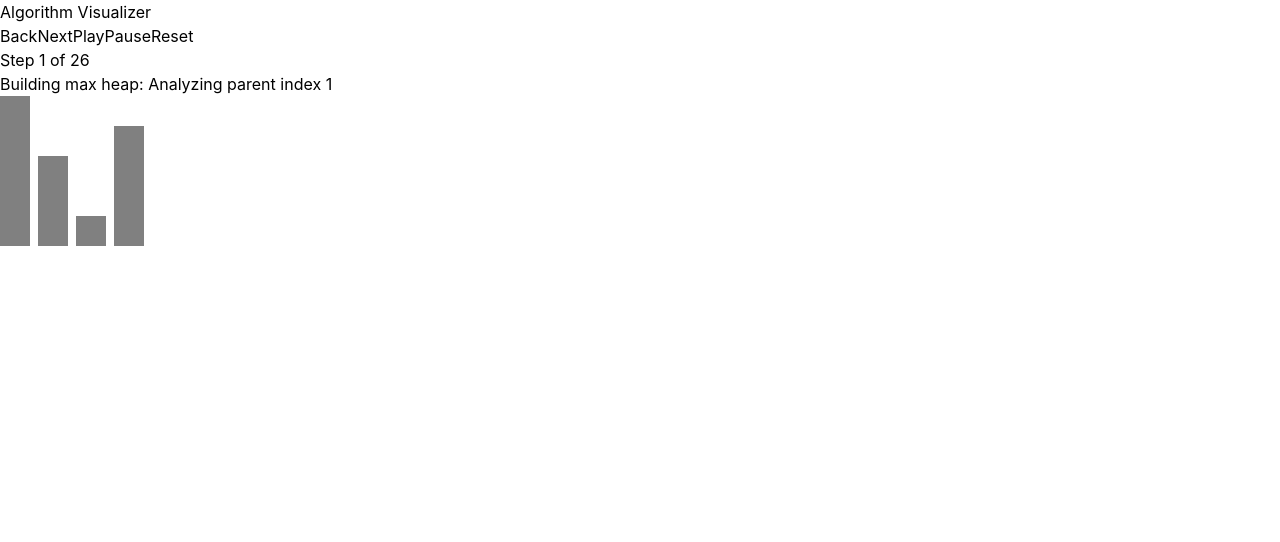
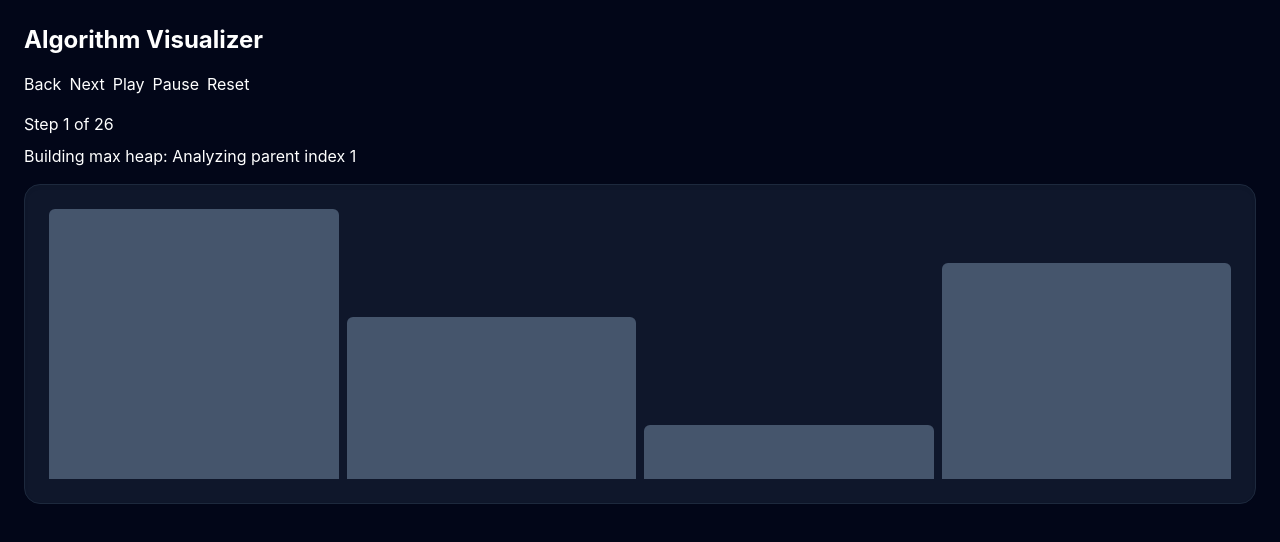
Before and after one commit to Sree-2607/Algorithm-Visualiser-and-Complexity-Analyser, a React (Vite) app: page / in a window 1280 px wide. Shown: the top 542 px of the page. Built offline with nearby package versions, Linux system fonts and the light colour scheme; the HTML template or start-up script is replaced by a standard one.

Commit message:
feat(core):implement sort visualizer

```diff
--- a/src/App.tsx
+++ b/src/App.tsx
@@ -1,4 +1,5 @@
 import { heapSort } from './algorithms'
+import SortVisualizer from './components/SortVisualizer'
 import { useStepPlayer } from './hooks/useStepPlayer'
 
 function App() {
@@ -7,48 +8,25 @@ function App() {
 
   const player = useStepPlayer(input, steps, 500)
 
-  console.log('Current bars:', player.bars)
-  console.log('Current step:', player.currentStep)
-  console.log('Comparisons:', player.comparisons)
-  console.log('Swaps/Writes:', player.swapsOrWrites)
+  return (
+    <div className="min-h-screen bg-slate-950 p-6 text-white">
+      <h1 className="mb-4 text-2xl font-bold">Algorithm Visualizer</h1>
 
-  return (
-    <div>
-      <h1>Algorithm Visualizer</h1>
+      <div className="mb-4 flex gap-2">
+        <button onClick={player.stepBackward}>Back</button>
+        <button onClick={player.stepForward}>Next</button>
+        <button onClick={player.play}>Play</button>
+        <button onClick={player.pause}>Pause</button>
+        <button onClick={player.reset}>Reset</button>
+      </div>
 
-      <button onClick={player.stepBackward}>Back</button>
-      <button onClick={player.stepForward}>Next</button>
-      <button onClick={player.play}>Play</button>
-      <button onClick={player.pause}>Pause</button>
-      <button onClick={player.reset}>Reset</button>
-
-      <p>
+      <p className="mb-2">
         Step {player.currentStepIndex + 1} of {player.totalSteps}
       </p>
 
-      <p>{player.currentStep?.description}</p>
+      <p className="mb-4">{player.currentStep?.description}</p>
 
-      <div style={{ display: 'flex', gap: '8px', alignItems: 'end' }}>
-        {player.bars.map((bar, index) => (
-          <div
-            key={index}
-            style={{
-              height: `${bar.value * 30}px`,
-              width: '30px',
-              backgroundColor:
-                bar.state === 'comparing'
-                  ? 'blue'
-                  : bar.state === 'swapping'
-                    ? 'red'
-                    : bar.state === 'pivot'
-                      ? 'purple'
-                      : bar.state === 'sorted'
-                        ? 'green'
-                        : 'gray',
-            }}
-          />
-        ))}
-      </div>
+      <SortVisualizer bars={player.bars} />
     </div>
   )
 }
--- /dev/null
+++ b/src/components/SortVisualizer.tsx
@@ -0,0 +1,42 @@
+import type { BarState, SortVisualizerProps } from '../types'
+
+function getBarColorClass(state: BarState): string {
+  switch (state) {
+    case 'comparing':
+      return 'bg-blue-500 shadow-md shadow-blue-500/20'
+
+    case 'swapping':
+      return 'bg-red-500 shadow-md shadow-red-500/20'
+
+    case 'sorted':
+      return 'bg-emerald-500 shadow-md shadow-emerald-500/20'
+
+    case 'pivot':
+      return 'bg-purple-500 shadow-md shadow-purple-500/20'
+
+    default:
+      return 'bg-slate-600'
+  }
+}
+
+export default function SortVisualizer({ bars }: SortVisualizerProps) {
+  const maxValue = bars.length > 0 ? Math.max(...bars.map((bar) => bar.value)) : 1
+
+  return (
+    <div className="flex h-80 w-full items-end gap-1 overflow-hidden rounded-2xl border border-slate-800 bg-slate-900 p-6 shadow-inner sm:gap-2">
+      {bars.map((bar, index) => {
+        const heightPercentage = (bar.value / maxValue) * 100
+
+        return (
+          <div
+            key={index}
+            style={{ height: `${heightPercentage}%` }}
+            className={`flex-1 rounded-t-md transition-all duration-150 ${getBarColorClass(
+              bar.state
+            )}`}
+          />
+        )
+      })}
+    </div>
+  )
+}
--- a/src/types/index.ts
+++ b/src/types/index.ts
@@ -99,3 +99,7 @@ export type UseStepPlayerResult = {
   stepForward: () => void
   stepBackward: () => void
 }
+
+export type SortVisualizerProps = {
+  bars: ArrayBar[]
+}
```
Also changed, not shown: src/components/SortVisualiser.tsx (deleted).
